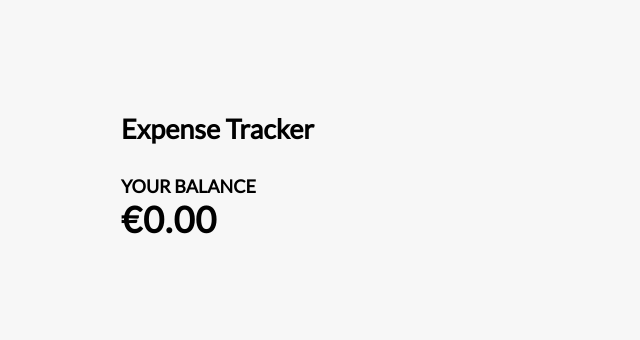
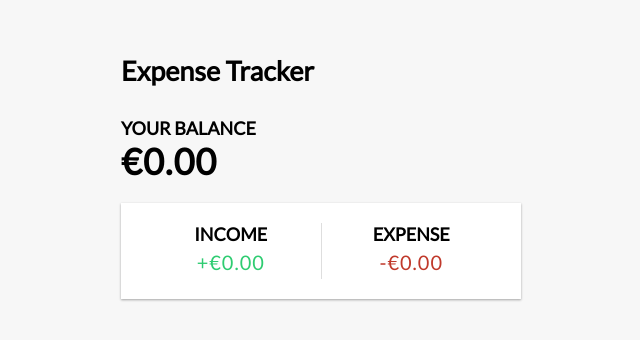
Before and after one commit to doraemonpup/vue-expense-tracker, a Vue app: page / in a window 1280 px wide. Shown: the part 220-560 px from the top of the page, without its empty margins (319-959 px from the left). Built offline with nearby package versions, Linux system fonts and the light colour scheme; the HTML template or start-up script is replaced by a standard one.

Commit message:
added IncomExpenses component

```diff
--- a/src/App.vue
+++ b/src/App.vue
@@ -1,11 +1,13 @@
 <script setup>
 import Header from '@/components/Header.vue'
 import Balance from '@/components/Balance.vue'
+import IncomeExpenses from '@/components/IncomeExpenses.vue'
 </script>
 
 <template>
   <Header />
   <div class="container">
     <Balance />
+    <IncomeExpenses />
   </div>
 </template>
--- /dev/null
+++ b/src/components/IncomeExpenses.vue
@@ -0,0 +1,12 @@
+<template>
+  <div class="inc-exp-container">
+    <div>
+      <h4>Income</h4>
+      <p id="money-plus" class="money plus">+€0.00</p>
+    </div>
+    <div>
+      <h4>Expense</h4>
+      <p id="money-minus" class="money minus">-€0.00</p>
+    </div>
+  </div>
+</template>
```
